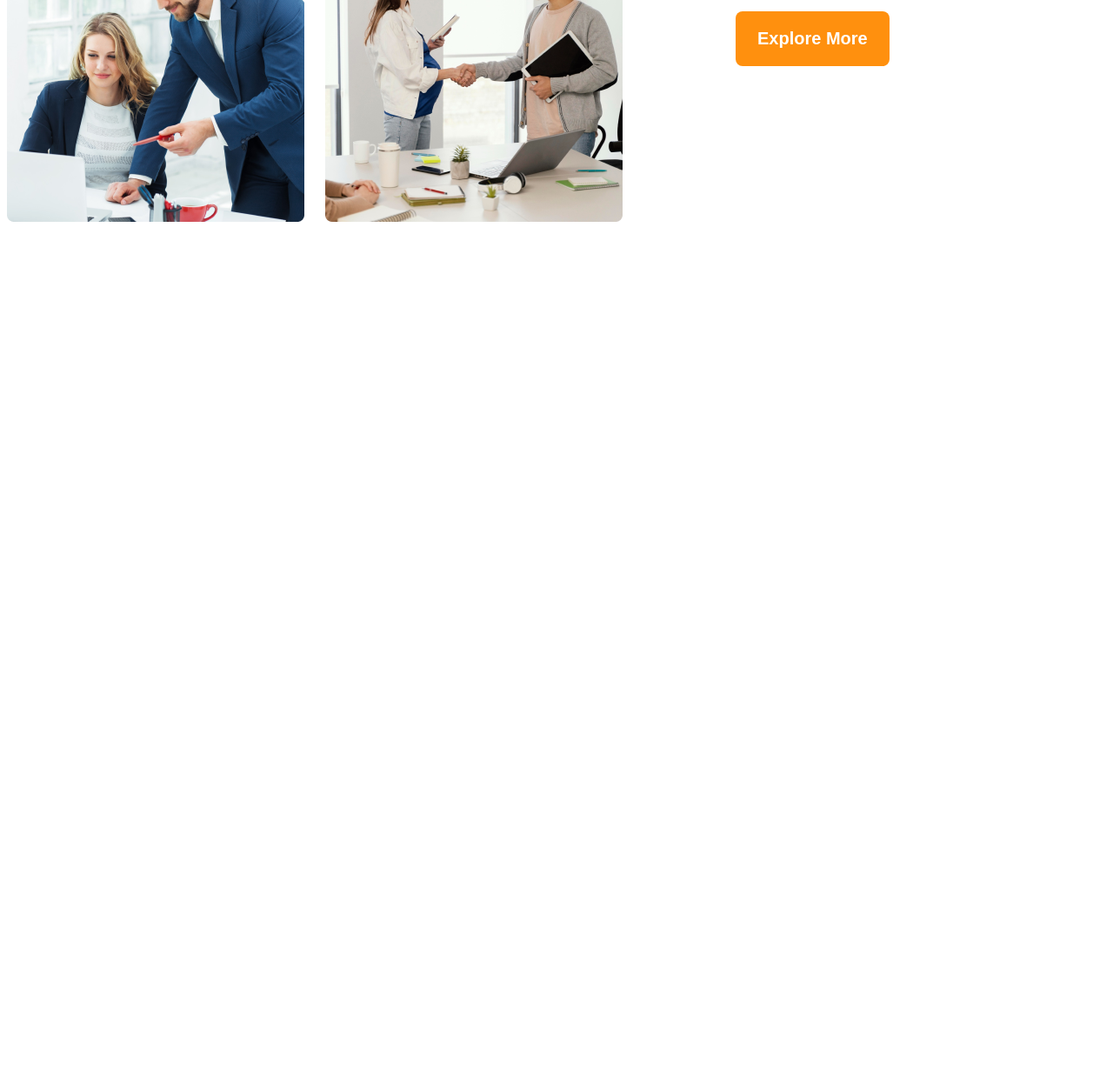
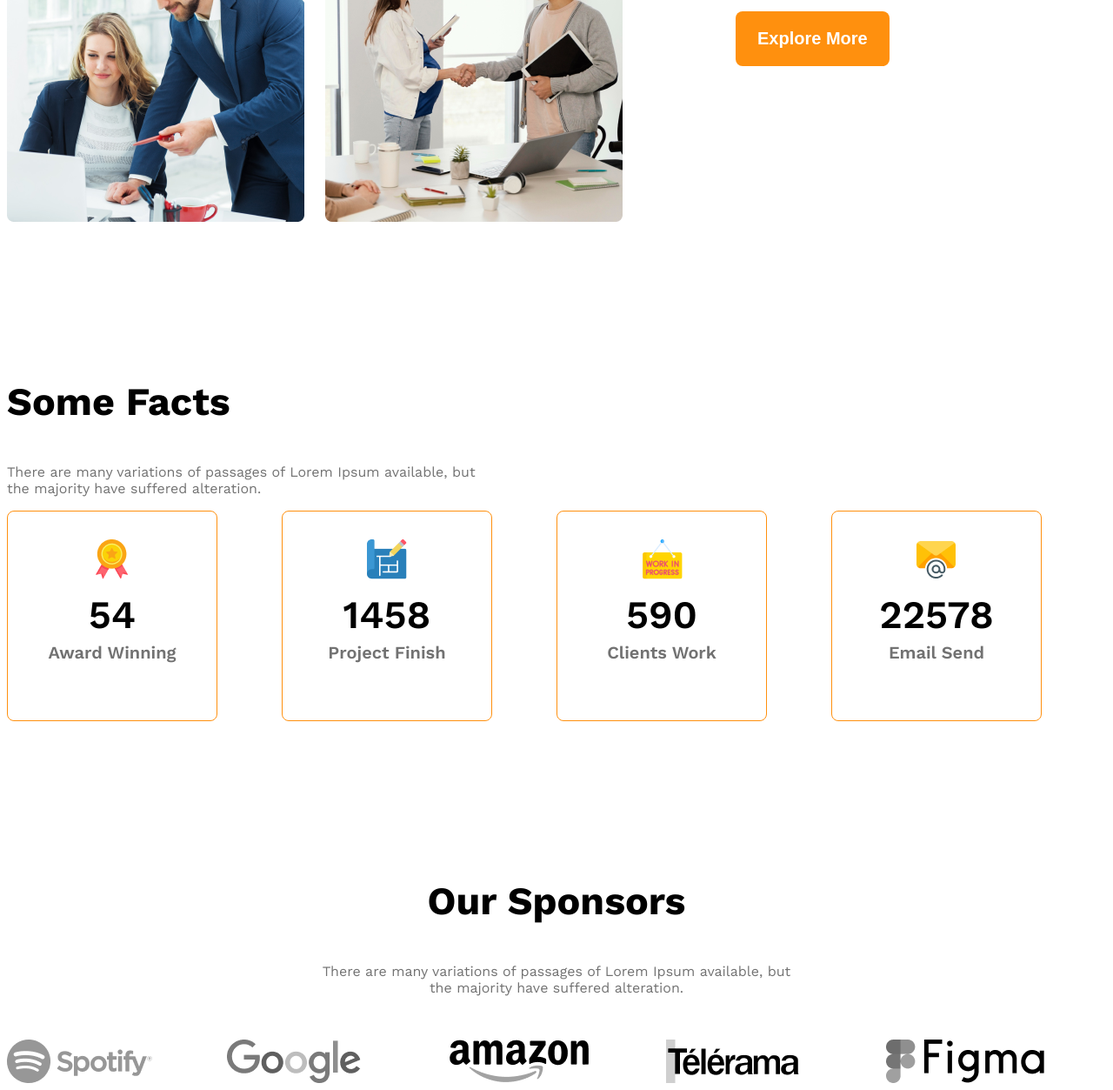
Before and after one commit to MI-KEYA/G3-Architects-website, a plain HTML site: page index.html in a window 1280 px wide. Shown: the part 1817-3070 px from the top of the page at 87% size. Before the commit the page ends 2080 px from the top, so only its background shows below. Drawn offline with nearby package versions, Linux system fonts and the light colour scheme.

Commit message:
added two more section

```diff
--- a/index.css
+++ b/index.css
@@ -10,6 +10,9 @@
 .bg-light{
     background-color: rgba(255, 144, 14, 0.1);
 }
+.dark03{
+    color: #727272;
+}
 .btn-primary{
     background-color: #FF900E;
     font-size: 1.25rem;
@@ -18,6 +21,10 @@
     font-weight: 600;
     border: none;
     border-radius: 8px;
+}
+.section-title{
+    font-size: 2.8rem;
+    font-weight: 700;
 }
 
 body{
@@ -93,28 +100,80 @@ main > section {
      color: #727272; /* dark03 */
      font-weight: 500;
 }
-.feature-title{
-    font-size: 2.8rem;
-    font-weight: 700;
-}
+
 #features{
     color: #FF900E;
 }
 .feature-description{
     color: #727272;
 }
+/* fact related style */
+.facts-container{
+    display: grid;
+    grid-template-columns: repeat(4, 1fr);
+}
+.fact-card{
+     border: 1px solid #FF900E;
+     width: 240px;
+     height: 240px;
+     border-radius: 8px;
+     text-align: center;
+     display: flex;
+     align-items: center;
+     justify-content: center;
+}
+.fact-number{
+    font-size: 2.8rem;
+    font-weight: 600;
+    margin-top: 10px;
+    margin-bottom: 5px;
+}
+.fact-name{
+    color: #727272;
+    font-size: 1.25rem;
+    font-weight: 600;
+    margin-top: 5px;
+}
+.fact-description{
+    max-width: 540px ;
+}
+/* sponsor related style */
+.sponsor-info{
+    max-width: 540px;
+    margin: 50px auto;
+    text-align: center;
+}
+.sponsor-companies{
+    display: grid;
+    grid-template-columns: repeat(5, 1fr);
+
+}
+.sponsor-companies img{
+    filter: grayscale(100%);
+}
 /* Responsive media query */
 @media screen and (max-width: 576px) {
     .navbar, .nav-links, .teams{
         flex-direction: column;
     }
-    .teams-img-container{
+    .teams-img-container, .sponsor-companies{
         grid-template-columns: repeat(1, 1fr);
     }
     .our-features{
         margin-left: 20px;
     }
+    .facts-container{
+        grid-template-columns: repeat(1, 1fr);
+        justify-items: center;
+        gap: 24px;
+    }
+    .sponsor-companies{
+        justify-items: center;
+        gap: 50px;
+    }
 }
+
+
 @media screen and (min-width: 576px) and (max-width:992px) {
     .teams{
         flex-direction: column;
@@ -122,5 +181,10 @@ main > section {
     .our-features{
         margin: 50px auto;
     }
+    .sponsor-companies, .facts-container{
+        grid-template-columns: repeat(2, 1fr);
+        gap: 50px;
+        justify-items: center;
+    }
 
 }
--- a/index.html
+++ b/index.html
@@ -42,13 +42,74 @@
                 <img src="images/team4.png" alt="">
             </div>
             <div class="our-features">
-                <h3 class="feature-title"><span id="quick-list">Quick list</span><span> of Our</span> <span id="features">Features</span></h3>
+                <h3 class="section-title"><span id="quick-list">Quick list</span><span> of Our</span> <span
+                        id="features">Features</span></h3>
                 <p class="feature-description">There are many variations of passages of Lorem Ipsum available, but the
                     majority have suffered alteration in some form, by injected humour, or randomised words which don't
                     look even
                 </p>
                 <button class="btn-primary">Explore More</button>
             </div>
+        </section>
+        <section class="">
+            <h3 class="section-title"></h3>
+            <p class=""></p>
+        </section>
+        <!-- some facts -->
+        <section>
+            <h3 class="section-title">Some Facts</h3>
+            <p class="dark03 fact-description">There are many variations of passages of Lorem Ipsum available, but the
+                majority have
+                suffered alteration.
+            </p>
+            <div class="facts-container">
+                <div class="fact-card">
+                    <div>
+                        <img src="images/icons/ribon.png" alt="" class="fact-icon">
+                        <h4 class="fact-number">54</h4>
+                        <h5 class="fact-name">Award Winning</h5>
+                    </div>
+                </div>
+                <div class="fact-card">
+                    <div>
+                        <img src="images/icons/projects.png" alt="" class="fact-icon">
+                        <h4 class="fact-number">1458</h4>
+                        <h5 class="fact-name">Project Finish</h5>
+                    </div>
+                </div>
+                <div class="fact-card">
+                    <div>
+                        <img src="images/icons/customers.png" alt="" class="fact-icon">
+                        <h4 class="fact-number">590</h4>
+                        <h5 class="fact-name">Clients Work</h5>
+                    </div>
+
+                </div>
+                <div class="fact-card">
+                    <div>
+                        <img src="images/icons/email.png" alt="" class="fact-icon">
+                        <h4 class="fact-number">22578</h4>
+                        <h5 class="fact-name">Email Send</h5>
+                    </div>
+                </div>
+            </div>
+        </section>
+        <!-- our sponsors -->
+        <section class="our-sponsors">
+            <div class="sponsor-info">
+                <h3 class="section-title">Our Sponsors</h3>
+                <p class="dark03 fact-description">There are many variations of passages of Lorem Ipsum available, but
+                    the majority have suffered alteration.
+                </p>
+            </div>
+                <div class="sponsor-companies">
+                    <img src="images/sponsors/spotify.png">
+                    <img src="images/sponsors/google.png">
+                    <img src="images/sponsors/amazon.png">
+                    <img src="images/sponsors/telerama.png">
+                    <img src="images/sponsors/figma.png">
+                </div>
+
         </section>
     </main>
     <footer>
```
